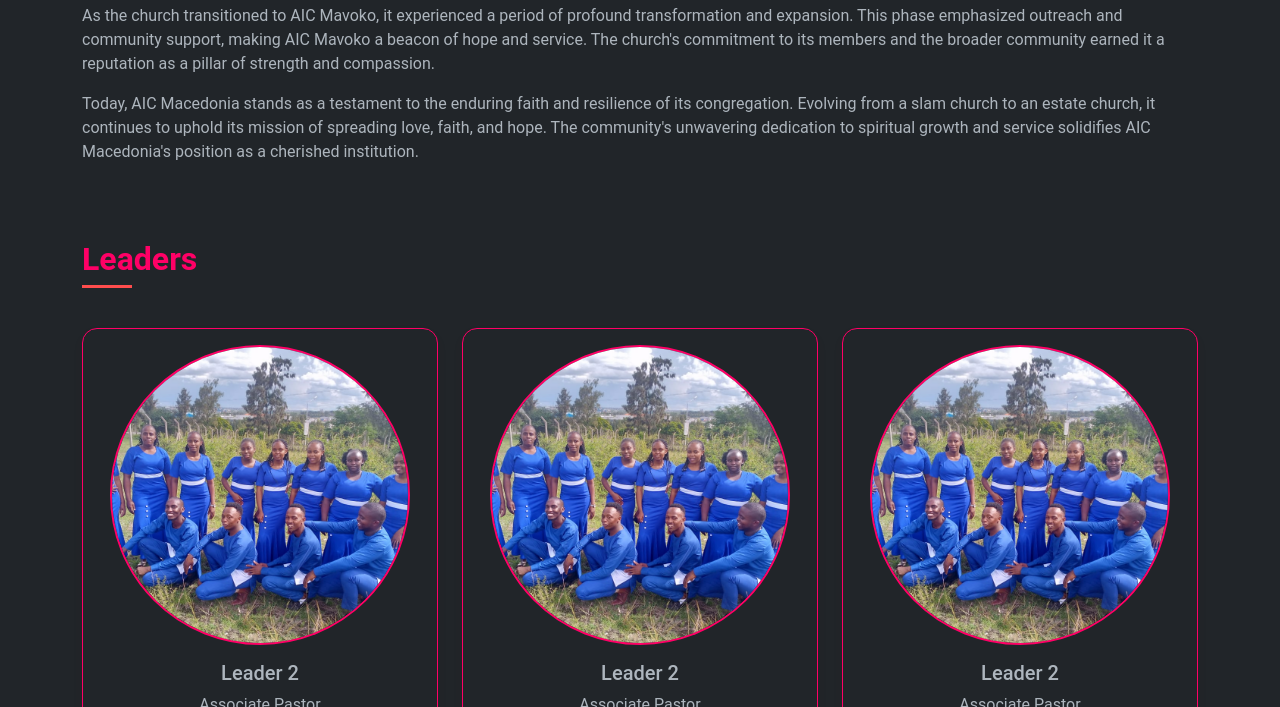
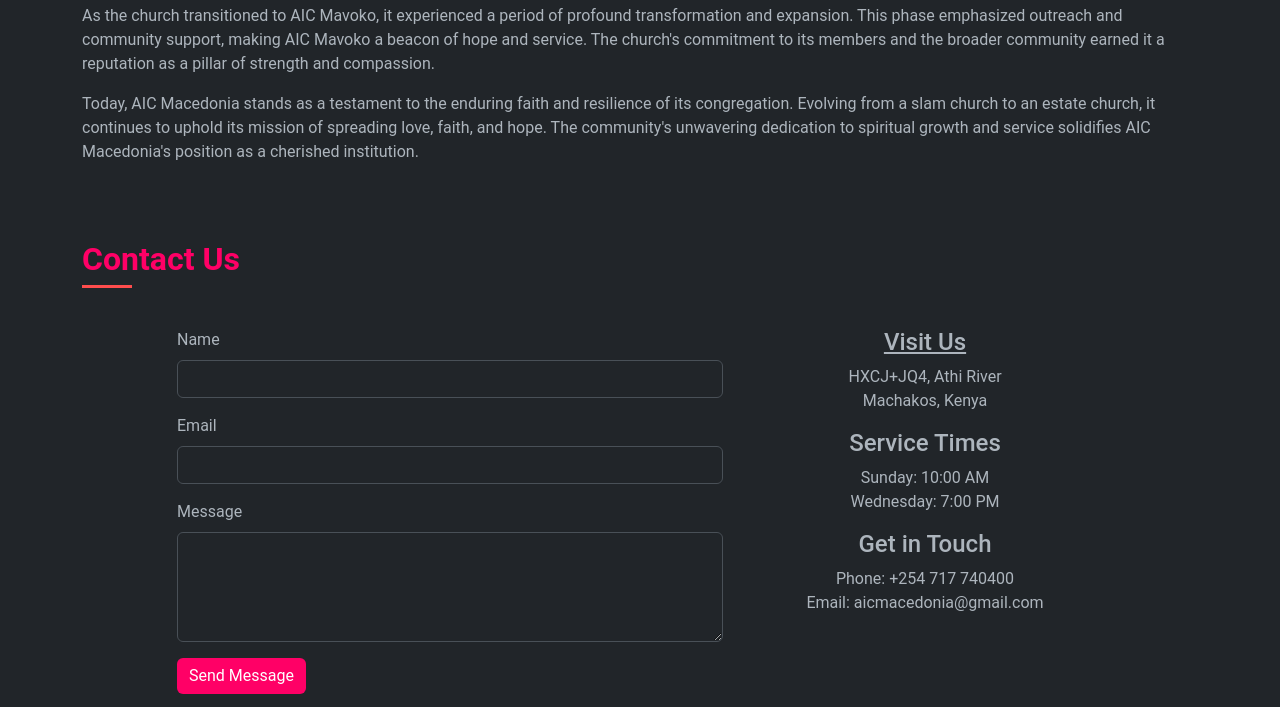
Before and after one commit to andareomondi/trial, a Django app: template member/templates/member/about.html in a window 1280 px wide. Shown: the part 716-1423 px from the top of the page. Run offline with Django 3.2, Linux system fonts and the light colour scheme; the template is opened without the code that fills it, so the values that code supplies are empty.

Commit message:
Comment out leaders section in about page for future reference

```diff
--- a/member/templates/member/about.html
+++ b/member/templates/member/about.html
@@ -71,7 +71,7 @@ About
 
   </div>
 </div>
-<div class="section">
+<!-- <div class="section">
   <div class="container">
     <h2 class="section-title">Leaders</h2>
     <div class="row">
@@ -116,7 +116,7 @@ About
       </div>
     </div>
   </div>
-</div>
+</div> -->
 <section id="contact" class="section">
   <div class="container">
     <h2 class="section-title text-center" data-aos="fade-up">Contact Us</h2>
```
